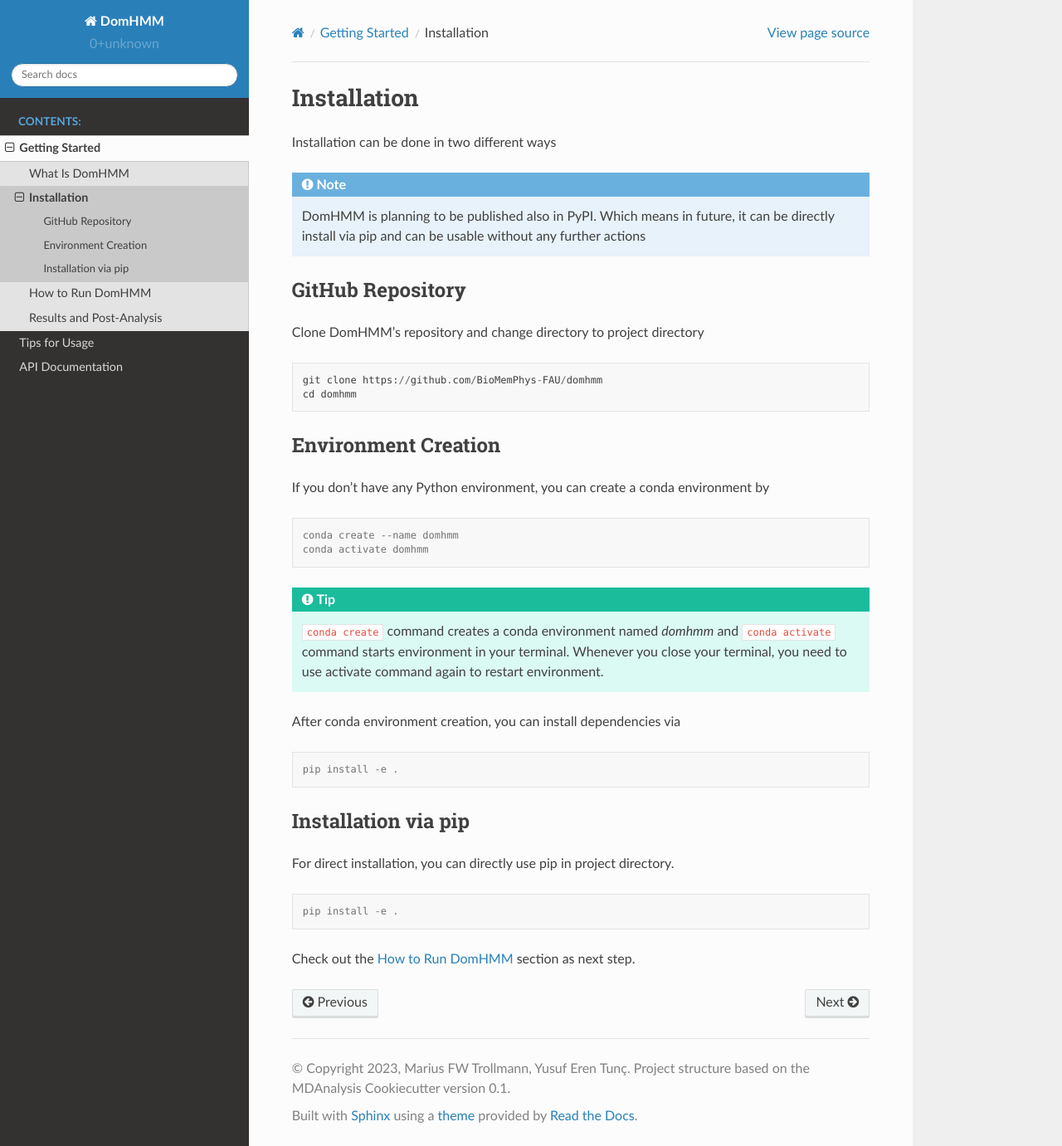
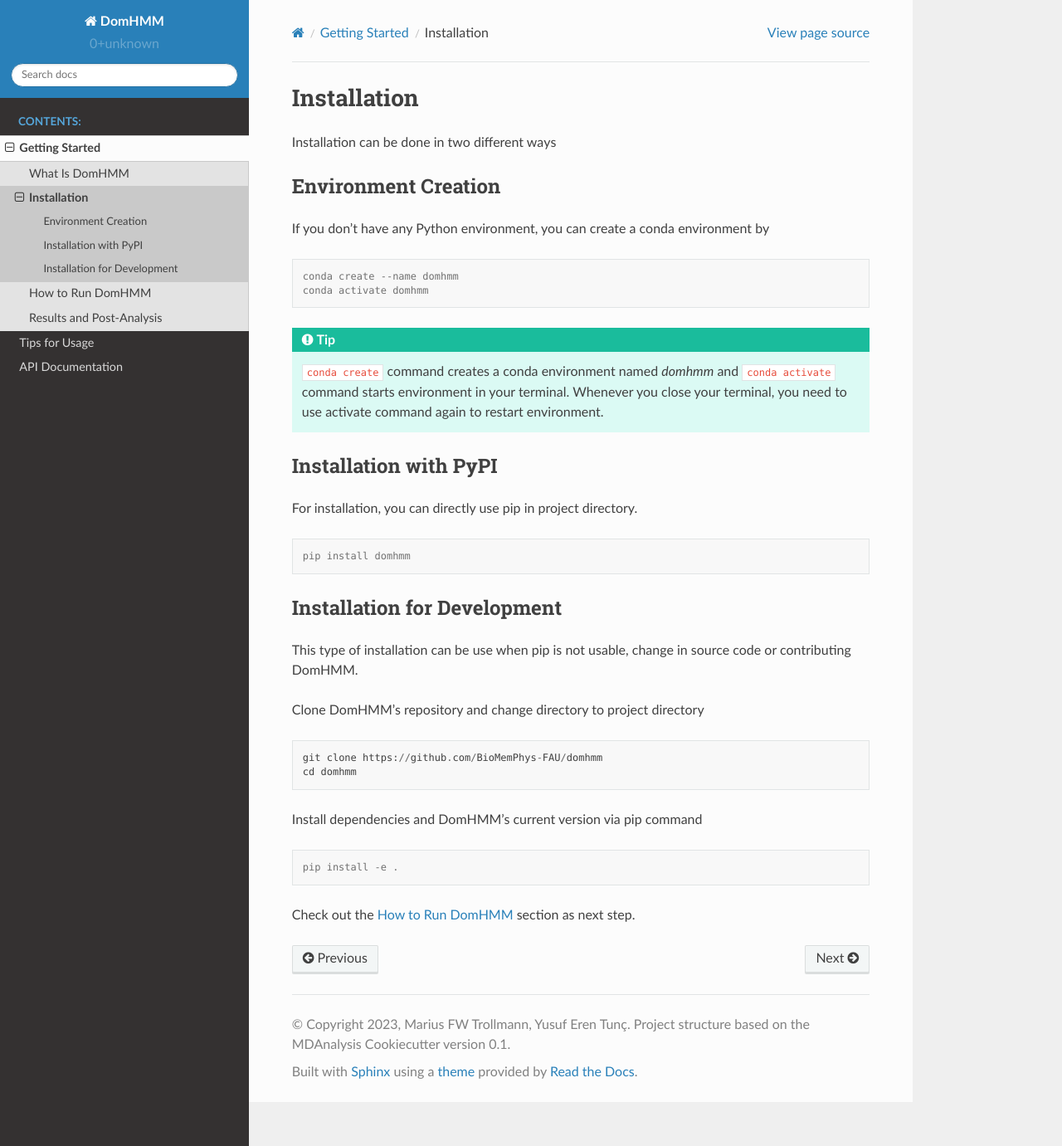
Before and after one commit to BioMemPhys-FAU/domhmm, a Sphinx documentation site: the page built from docs/source/installation.rst, in a window 1280 px wide and 1381 px high. Shown: the whole window at 83% size. Built offline with Sphinx 7.4.7 and the Read the Docs theme 2.0.0, drawn with Linux system fonts in a browser that asks for light colours.

Commit message:
Add document details for pip installation

```diff
--- a/docs/source/installation.rst
+++ b/docs/source/installation.rst
@@ -2,18 +2,6 @@ Installation
 =============
 Installation can be done in two different ways
 
-.. note::
-    DomHMM is planning to be published also in PyPI. Which means in future, it can be directly install via pip and can be usable without any further actions
-
-GitHub Repository
-------------------
-
-Clone DomHMM's repository and change directory to project directory
-
-.. code-block::
-
-    git clone https://github.com/BioMemPhys-FAU/domhmm
-    cd domhmm
 
 Environment Creation
 ---------------------
@@ -28,16 +16,30 @@ If you don't have any Python environment, you can create a conda environment by
 
     ``conda create`` command creates a conda environment named *domhmm* and ``conda activate`` command starts environment in your terminal. Whenever you close your terminal, you need to use activate command again to restart environment.
 
-After conda environment creation, you can install dependencies via
+
+Installation with PyPI
+-----------------------
+
+For installation, you can directly use pip in project directory.
 
 .. code-block:: console
 
-    pip install -e .
+   pip install domhmm
 
-Installation via pip
----------------------
 
-For direct installation, you can directly use pip in project directory.
+Installation for Development
+------------------------------
+
+This type of installation can be use when pip is not usable, change in source code or contributing DomHMM.
+
+Clone DomHMM's repository and change directory to project directory
+
+.. code-block::
+
+    git clone https://github.com/BioMemPhys-FAU/domhmm
+    cd domhmm
+
+Install dependencies and DomHMM's current version via pip command
 
 .. code-block:: console
 
```
Also changed, not shown: README.md (+8 -0 lines).
